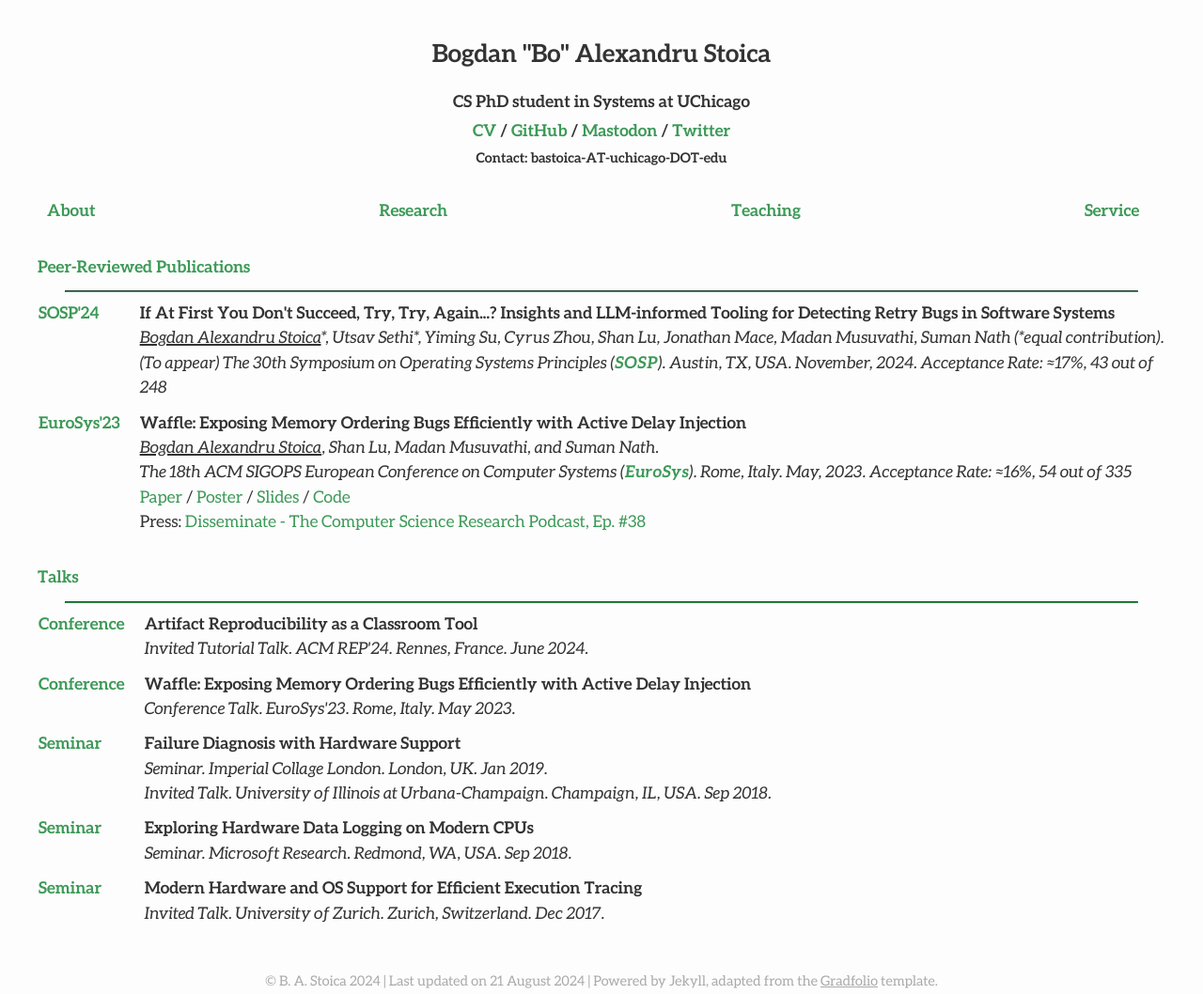
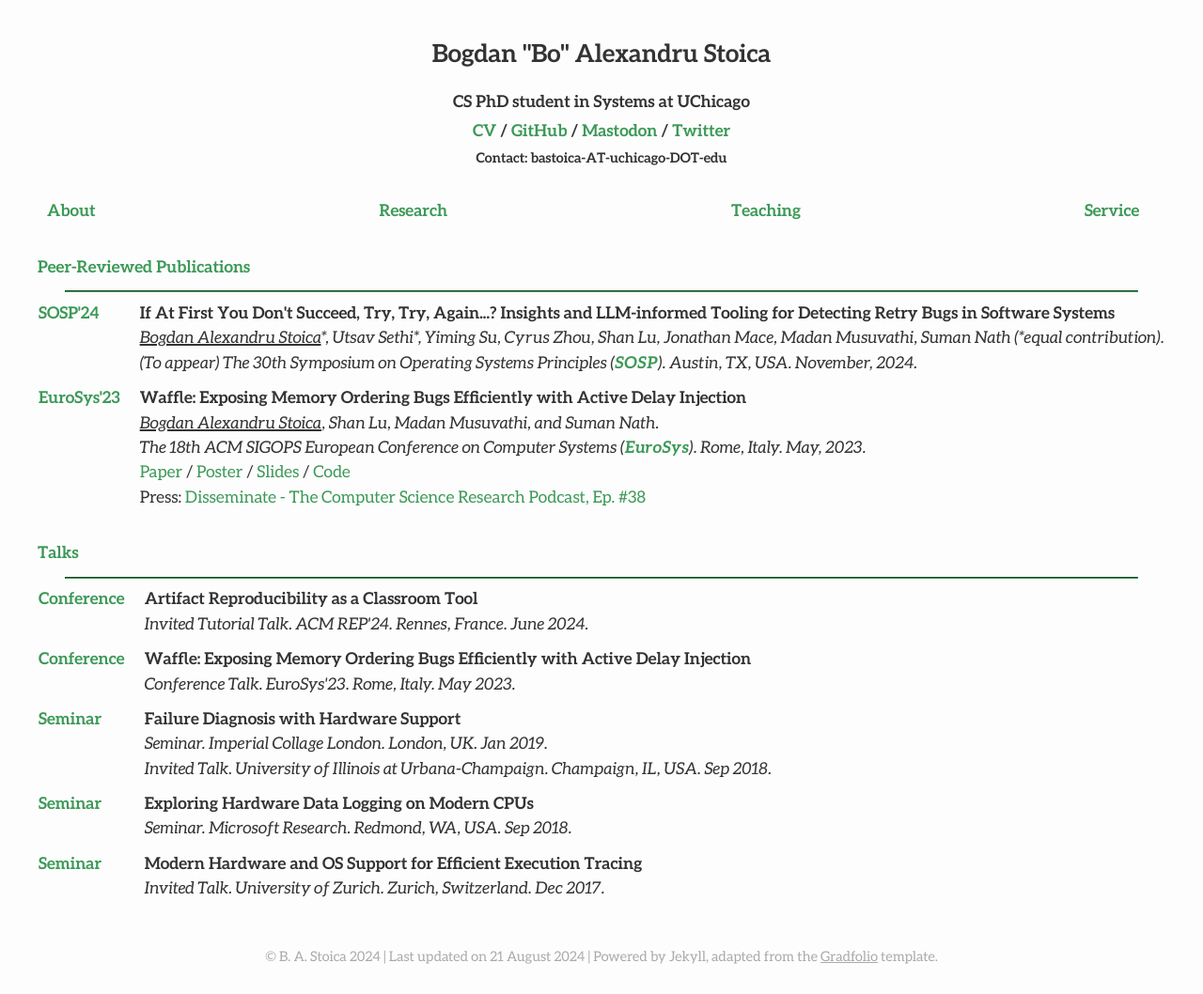
Before and after one commit to bastoica/bastoica.github.io, a Jekyll site: the page built from research.md, in a window 1280 px wide. Shown: the whole page at 94% size. Built offline with Jekyll 4.4.1, drawn with Linux system fonts in a browser that asks for light colours; nearby versions of some CDN libraries; after the commit the page ends 1031 px from its top, so only the background shows below that.

Commit message:
Minor refactoring

```diff
--- a/research.md
+++ b/research.md
@@ -21,7 +21,7 @@ published: true
     <td class="table-right-column">
 	  <b>If At First You Don't Succeed, Try, Try, Again...? Insights and LLM-informed Tooling for Detecting Retry Bugs in Software Systems</b><br>
 	  <i><u style="text-decoration-thickness: 2px;">Bogdan Alexandru Stoica</u>*, Utsav Sethi*, Yiming Su, Cyrus Zhou, Shan Lu, Jonathan Mace, Madan Musuvathi, Suman Nath (*equal contribution).</i><br>
-	  <i>(To appear) The 30th Symposium on Operating Systems Principles (<a class="useful-links" href="https://sigops.org/s/conferences/sosp/2024/" target="_blank"><b>SOSP</b></a>). Austin, TX, USA. November, 2024. Acceptance Rate: ≈17%, 43 out of 248</i><br>
+	  <i>(To appear) The 30th Symposium on Operating Systems Principles (<a class="useful-links" href="https://sigops.org/s/conferences/sosp/2024/" target="_blank"><b>SOSP</b></a>). Austin, TX, USA. November, 2024.</i><br>
 	  <!--a class="useful-links" href="" target="_blank">Paper</a> / <a class="useful-links" href="" target="_blank">Poster</a> / <a class="useful-links" href="" target="_blank">Slides</a> / <a class="useful-links" href="" target="_blank">Code</a><br-->
 	</td>
   </tr>
@@ -30,7 +30,7 @@ published: true
     <td class="table-right-column">
 	  <b>Waffle: Exposing Memory Ordering Bugs Efficiently with Active Delay Injection</b><br>
 	  <i><u style="text-decoration-thickness: 2px;">Bogdan Alexandru Stoica</u>, Shan Lu, Madan Musuvathi, and Suman Nath.</i><br>
-	  <i>The 18th ACM SIGOPS European Conference on Computer Systems (<a class="useful-links" href="https://2023.eurosys.org/" target="_blank"><b>EuroSys</b></a>). Rome, Italy. May, 2023. Acceptance Rate: ≈16%, 54 out of 335</i><br>
+	  <i>The 18th ACM SIGOPS European Conference on Computer Systems (<a class="useful-links" href="https://2023.eurosys.org/" target="_blank"><b>EuroSys</b></a>). Rome, Italy. May, 2023.</i><br>
 	  <a class="useful-links" href="/files/papers/2023_eurosys_waffle.pdf" target="_blank">Paper</a> / <a class="useful-links" href="/files/posters/2023_eurosys_poster.pdf" target="_blank">Poster</a> / <a class="useful-links" href="/files/slides/2023_eurosys_slides.ppsx" target="_blank">Slides</a> / <a class="useful-links" href="https://github.com/bastoica/waffle" target="_blank">Code</a><br>
 	   Press: <a class="useful-links" href="https://disseminatepodcast.podcastpage.io/episode/bogdan-stoica-waffle-exposing-memory-ordering-bugs-efficiently-with-active-delay-injection-38" target="_blank">Disseminate - The Computer Science Research Podcast, Ep. #38</a>
 	</td>
```
